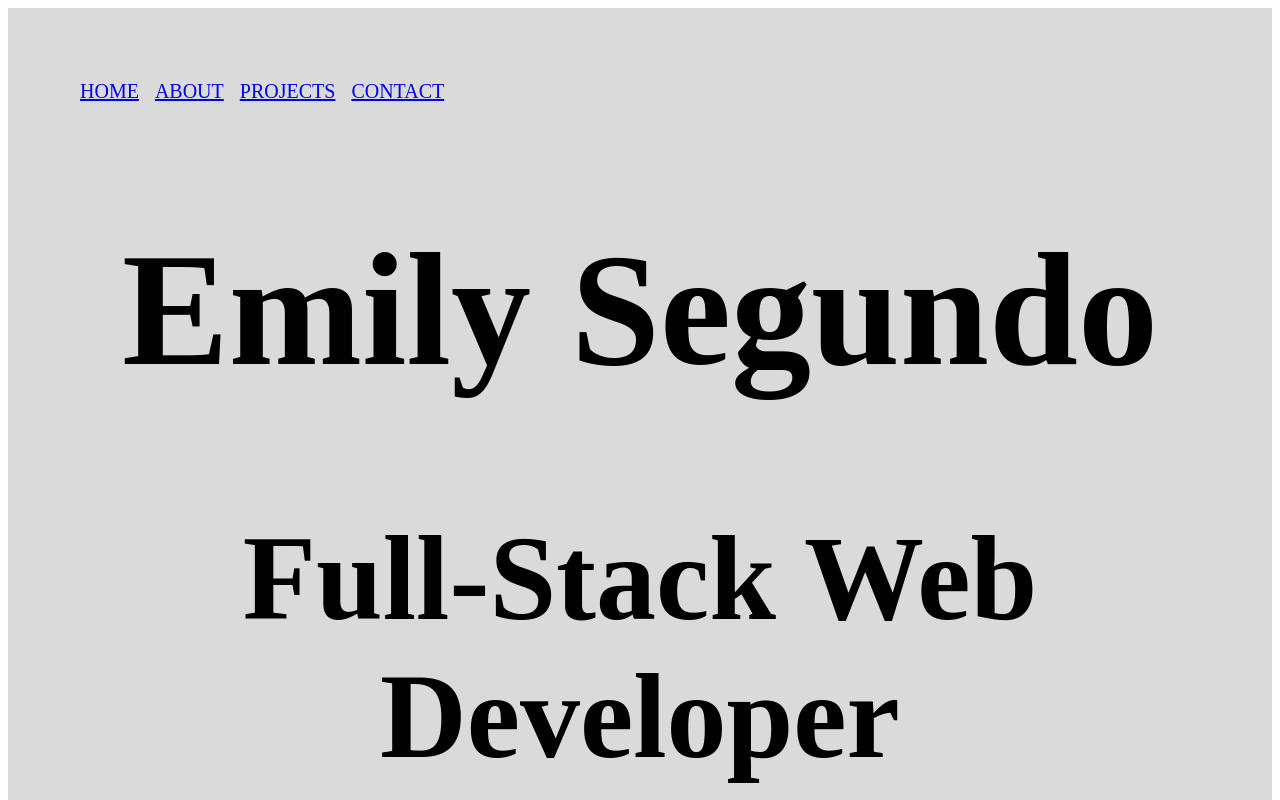
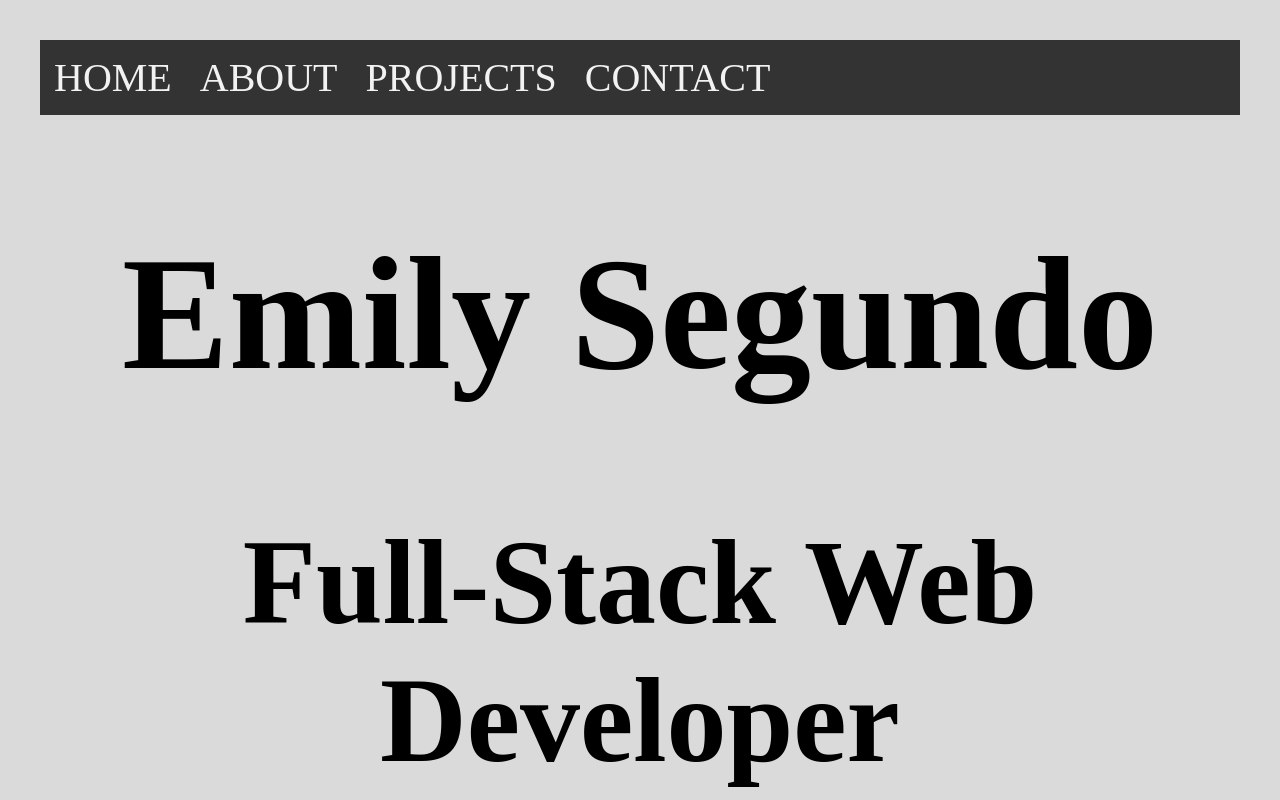
Before and after one commit to emilyThesecond/portfolio, a React (Vite) app: page / in a window 1280 px wide. Shown: the top 800 px of the page. Built offline with nearby package versions, Linux system fonts and the light colour scheme.

Commit message:
add sticky navbar

```diff
--- a/src/App.css
+++ b/src/App.css
@@ -1,12 +1,13 @@
-#root {
-  max-width: 1280px;
+/* #root {
   margin: 0 auto;
   padding: 2rem;
   text-align: center;
+} */
+:root {
   background-color: rgb(218, 218, 218);
-}
-.home, .projects {
-  font-size: 10vmin;
+  margin: 0 auto;
+  padding: 2rem;
+  text-align: center;
 }
 .nav {
   font-size: 2.5vmin;
@@ -15,4 +16,37 @@
 }
 .nav a {
   padding: 1vmin;
+  text-decoration: none;
+  color: rgb(0, 0, 0);
 }
+#navbar {
+  overflow: hidden;
+  background-color: #333;
+}
+
+/* Navbar links */
+#navbar a {
+  float: left;
+  display: block;
+  color: #f2f2f2;
+  text-align: center;
+  padding: 14px;
+  text-decoration: none;
+}
+
+/* Page content */
+.content {
+  padding: 16px;
+}
+
+/* The sticky class is added to the navbar with JS when it reaches its scroll position */
+.sticky {
+  position: fixed;
+  top: 0;
+  width: 100%;
+}
+
+/* Add some top padding to the page content to prevent sudden quick movement (as the navigation bar gets a new position at the top of the page (position:fixed and top:0) */
+.sticky + .content {
+  padding-top: 60px;
+}
--- a/src/components/Nav.jsx
+++ b/src/components/Nav.jsx
@@ -1,15 +1,31 @@
 import React from 'react';
-// import { NavLink } from 'react-router-dom';
 import { HashLink as NavLink} from 'react-router-hash-link';
+import { useState, useEffect } from 'react';
 
 const Nav = () => {
+    const [isSticky, setIsSticky] = useState(false)
+    useEffect(() => {
+        const handleScroll = () => {
+            const offset = window.scrollY;
+            if (offset > 0) {
+                setIsSticky(true)
+            } else {
+                setIsSticky(false)
+            }
+        };
+
+        window.addEventListener('scroll', handleScroll)
+
+        return () => {
+            window.removeEventListener('scroll', handleScroll)
+        }
+    }, [])
     return (
-    <div className='nav'>
+        <div className={`nav ${isSticky ? 'sticky' : ''}`} id='navbar'>
             <NavLink to="#home" className='link'>HOME</NavLink>
             <NavLink to="#about" className='link'>ABOUT</NavLink>
             <NavLink to="#projects" className='link'>PROJECTS</NavLink>
             <NavLink to="#contact" className='link'>CONTACT</NavLink>
-
         </div>
     );
 }
--- a/src/index.css
+++ b/src/index.css
@@ -66,3 +66,9 @@ button:focus-visible {
     background-color: #f9f9f9;
   }
 } */
+.home, .projects {
+  font-size: 10vmin;
+}
+.nav {
+  font-size: 5vmin;
+}
```
Lines whose indentation alone changed are shown as unchanged.
